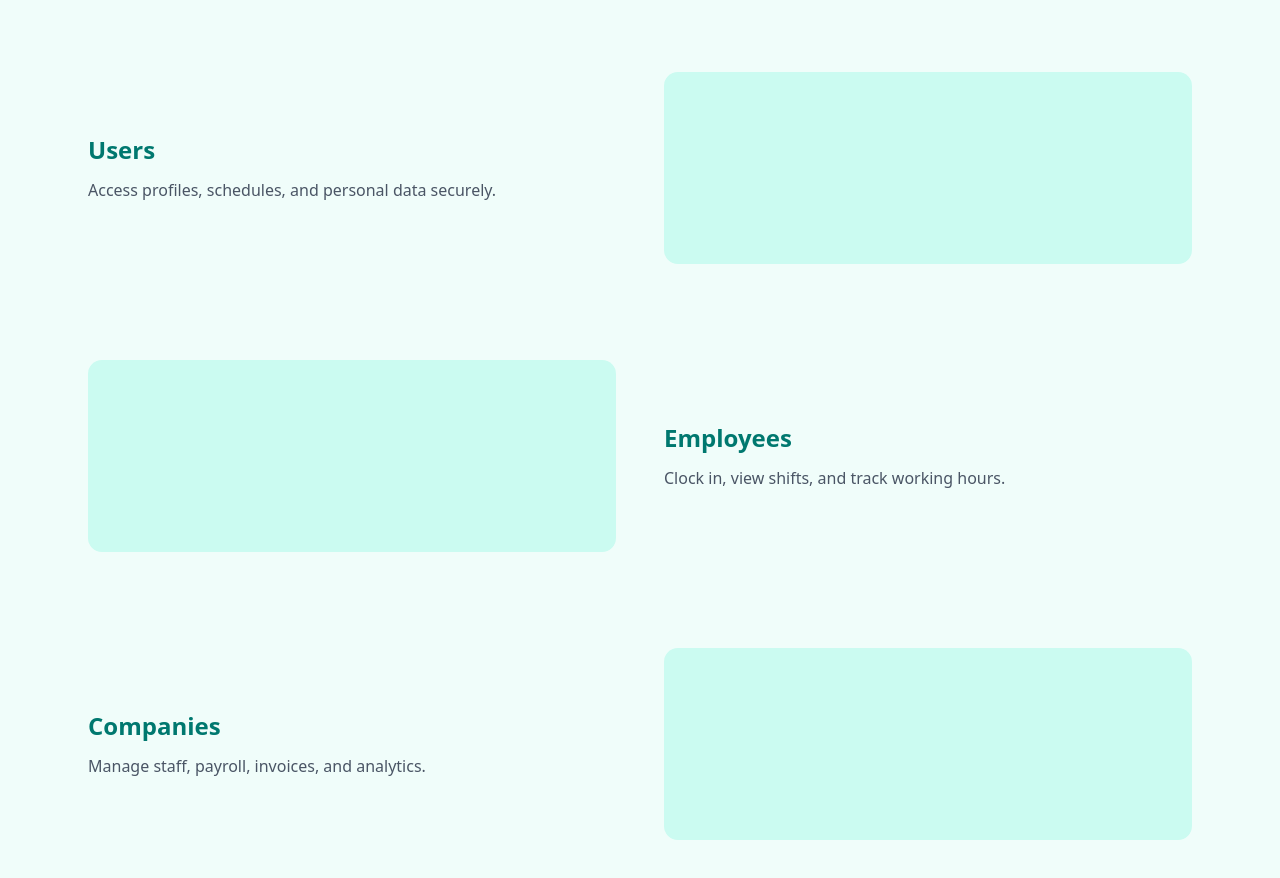
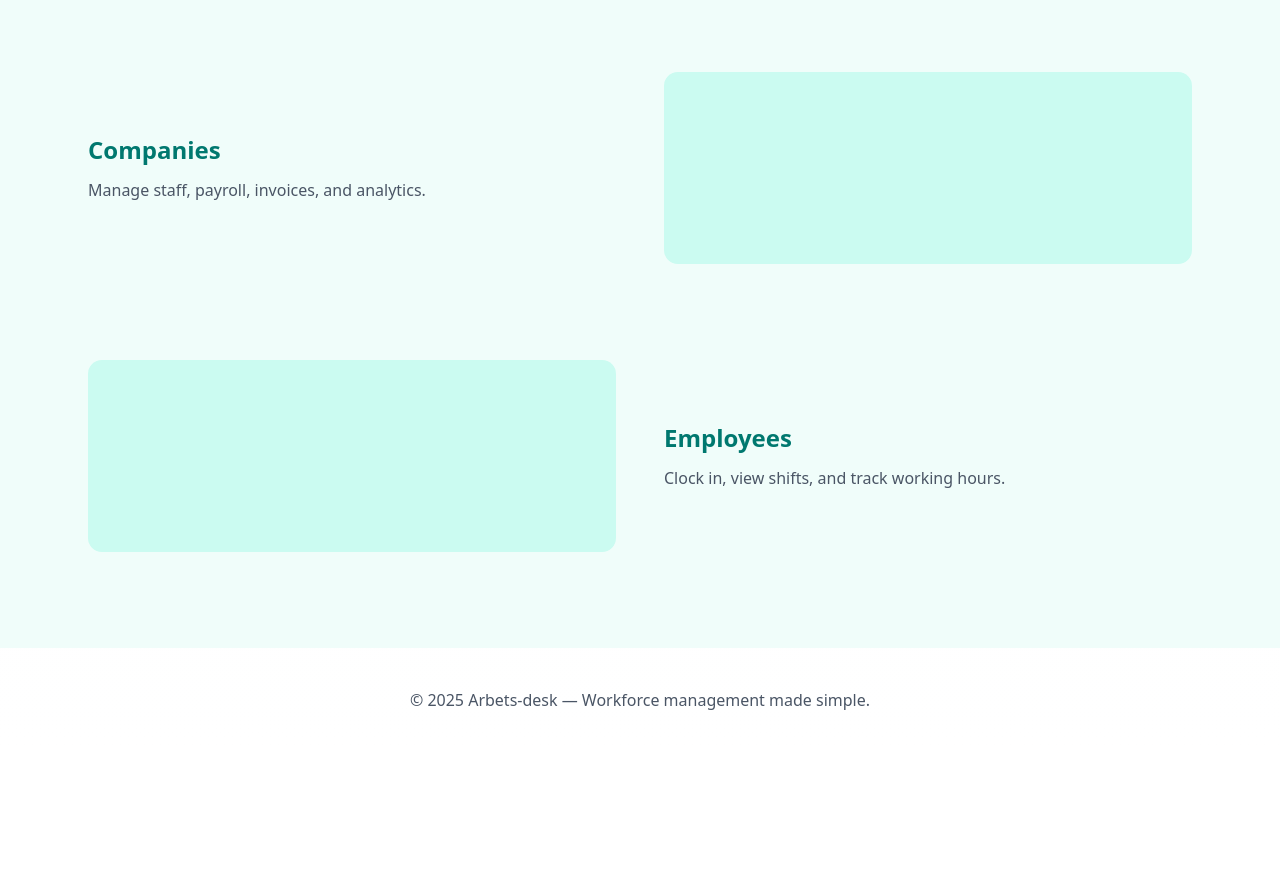
Before and after one commit to raselrzl/arbetsdesk, a Next.js app: page / in a window 1280 px wide. Shown: the part 1900-2778 px from the top of the page. After the commit the page ends 2652 px from the top, so only its background shows below. Built offline with nearby package versions, Linux system fonts and the light colour scheme; no server answers.

Commit message:
design homepage

```diff
--- a/app/(mainpage)/page.tsx
+++ b/app/(mainpage)/page.tsx
@@ -44,18 +44,15 @@ const features = [
 ];
 
 const roles = [
-  {
-    title: "Users",
-    text: "Access profiles, schedules, and personal data securely.",
+    {
+    title: "Companies",
+    text: "Manage staff, payroll, invoices, and analytics.",
   },
   {
     title: "Employees",
     text: "Clock in, view shifts, and track working hours.",
   },
-  {
-    title: "Companies",
-    text: "Manage staff, payroll, invoices, and analytics.",
-  },
+
 ];
 
 export default function HomePage() {
```
